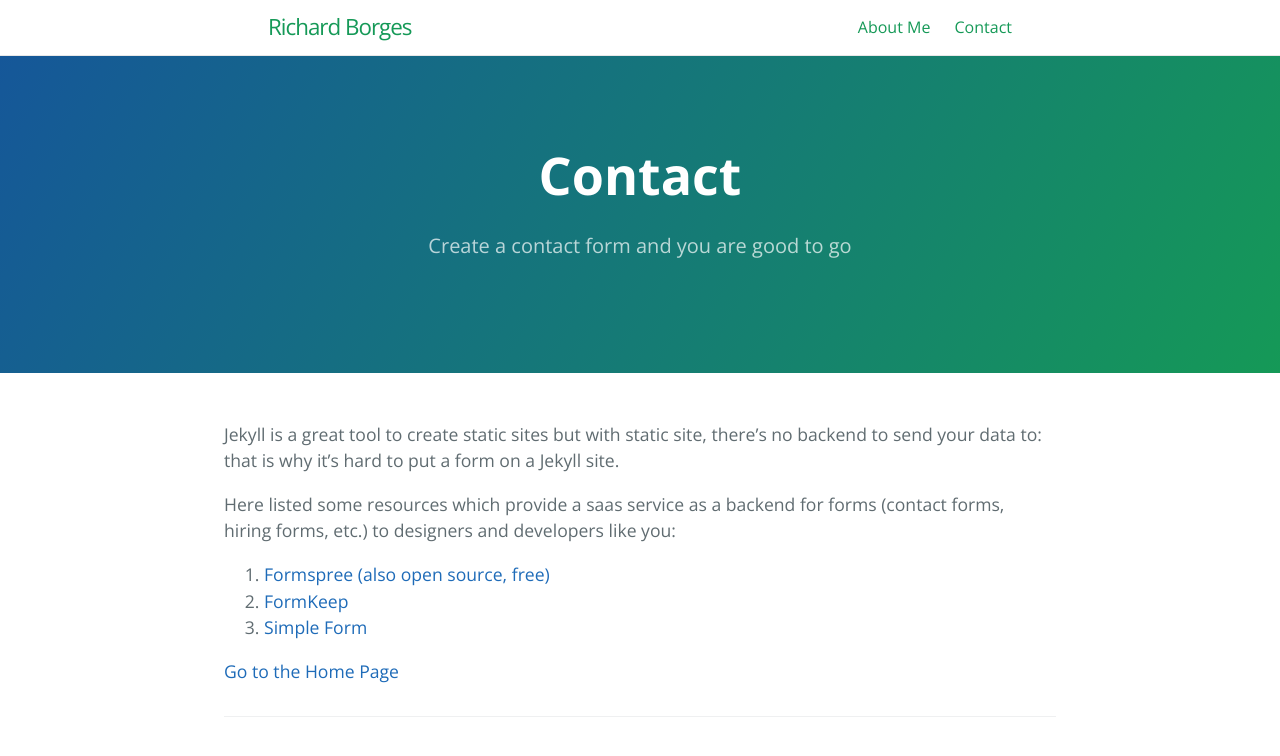
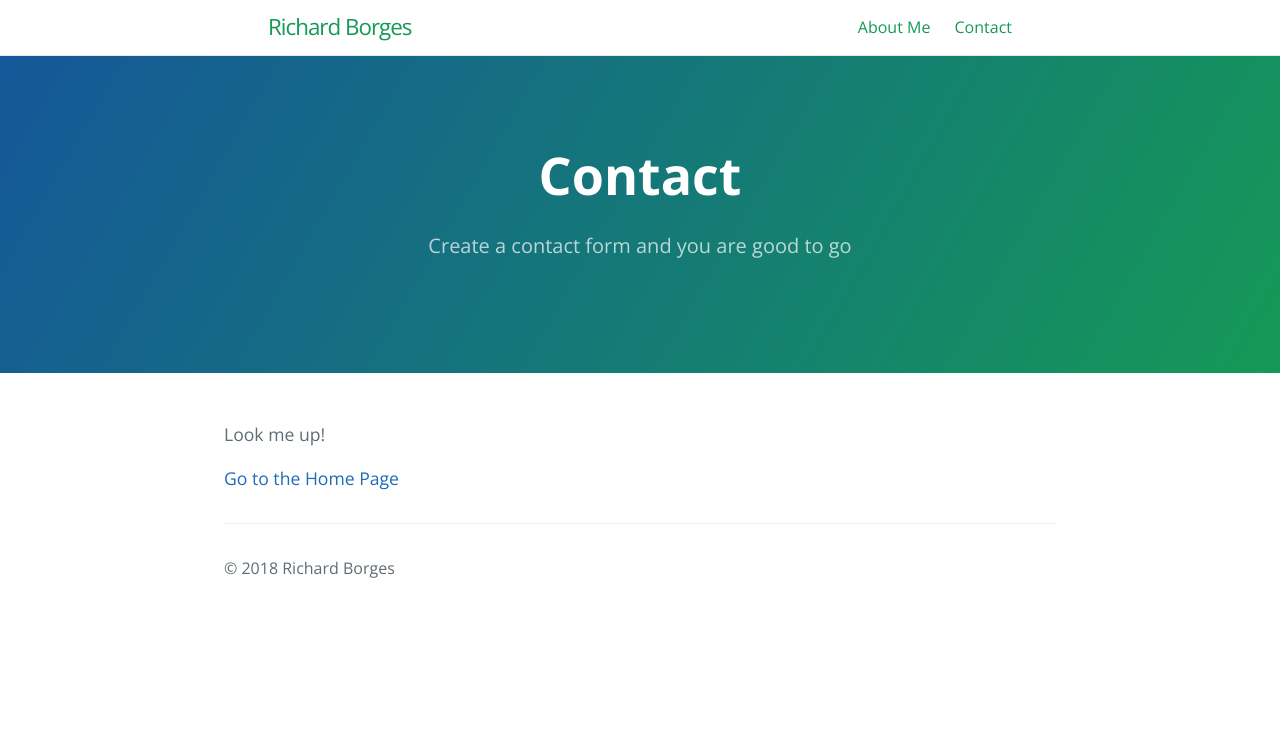
Before and after one commit to richardborges/richardborges.github.io, a Jekyll site: the page built from contact.md, in a window 1280 px wide. Shown: the top 756 px of the page. Built offline with Jekyll 4.4.1, drawn with Linux system fonts in a browser that asks for light colours.

Commit message:
Fix the footer

```diff
--- a/_config.yml
+++ b/_config.yml
@@ -14,10 +14,10 @@ cayman-blog:
 theme: # leave it empty
 
 # social
-author: "Lore Pirri"
+author: "Richard Borges"
 image: /thumbnail-jumbo.png
 twitter:
-  username: lorepirri
+  #username: lorepirri
 #  site:
 facebook:
   #publisher: 1592372034171500
--- a/_layouts/default.html
+++ b/_layouts/default.html
@@ -34,7 +34,6 @@
 
     <!-- <link rel="alternate" media="only screen and (max-width: 640px)" href="">
     <link rel="alternate" media="handheld" href=""> -->
-
 
     <link href='https://fonts.googleapis.com/css?family=Open+Sans:400,700' rel='stylesheet' type='text/css'>
     <link rel="stylesheet" href="{{ '/assets/css/style.css?v=' | append: site.github.build_revision | relative_url }}">
@@ -117,7 +116,7 @@
             </a>
           </span>
         {% endif %} -->
-
+          <p>&copy; 2018 Richard Borges<p>
       </footer>
     </section>
 
--- a/contact.md
+++ b/contact.md
@@ -4,6 +4,9 @@ title: Contact
 tagline: Create a contact form and you are good to go
 ---
 
+Look me up!
+
+{% comment %}
 Jekyll is a great tool to create static sites but with static site, there's no backend to send your data to: that is why it's hard to put a form on a Jekyll site.
 
 Here listed some resources which provide  a saas service as a backend for forms (contact forms, hiring forms, etc.) to designers and developers like you:
@@ -11,4 +14,6 @@ Here listed some resources which provide  a saas service as a backend for forms
 2. [FormKeep](https://formkeep.com/guides/contact-form-jekyll)
 3. [Simple Form](https://getsimpleform.com/)
 
+{% endcomment %}
+
 [Go to the Home Page]({{ site.url }}{{ site.baseurl }})
```
Also changed, not shown: favicon.ico.
